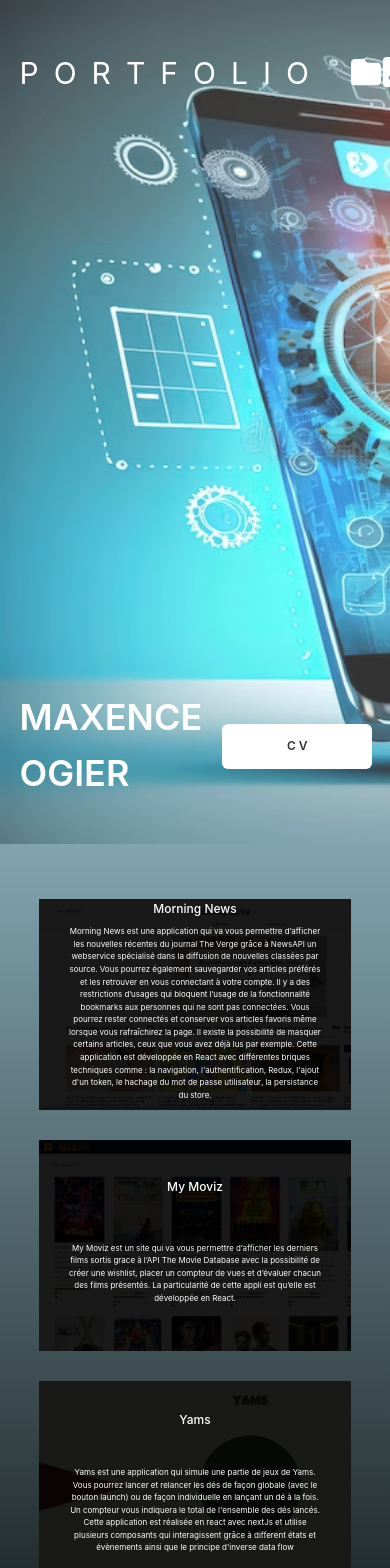
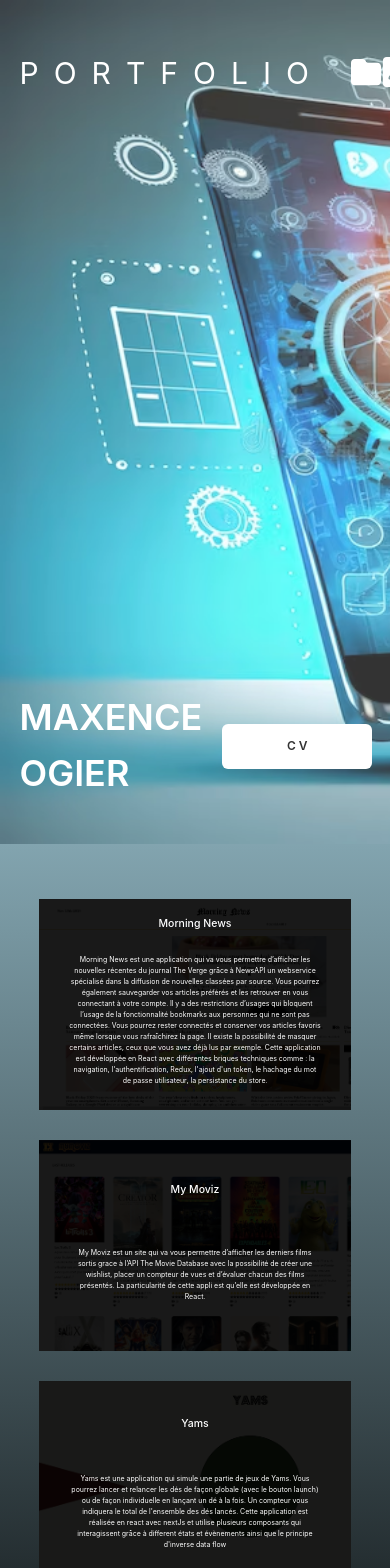
Before and after one commit to X3nc3/portfolio-frontend, a Next.js app: page / in a window 390 px wide. Shown: the top 1568 px of the page. Built offline with nearby package versions, Linux system fonts and the light colour scheme.

Commit message:
fix responsive

```diff
--- a/styles/Products.module.css
+++ b/styles/Products.module.css
@@ -110,7 +110,7 @@
   .overlayStyle {
     opacity: 1;
     color: white;
-    font-size: 8px;
+    font-size: 7px;
     display: flex;
     flex-direction: column;
     justify-content: space-evenly;
```
